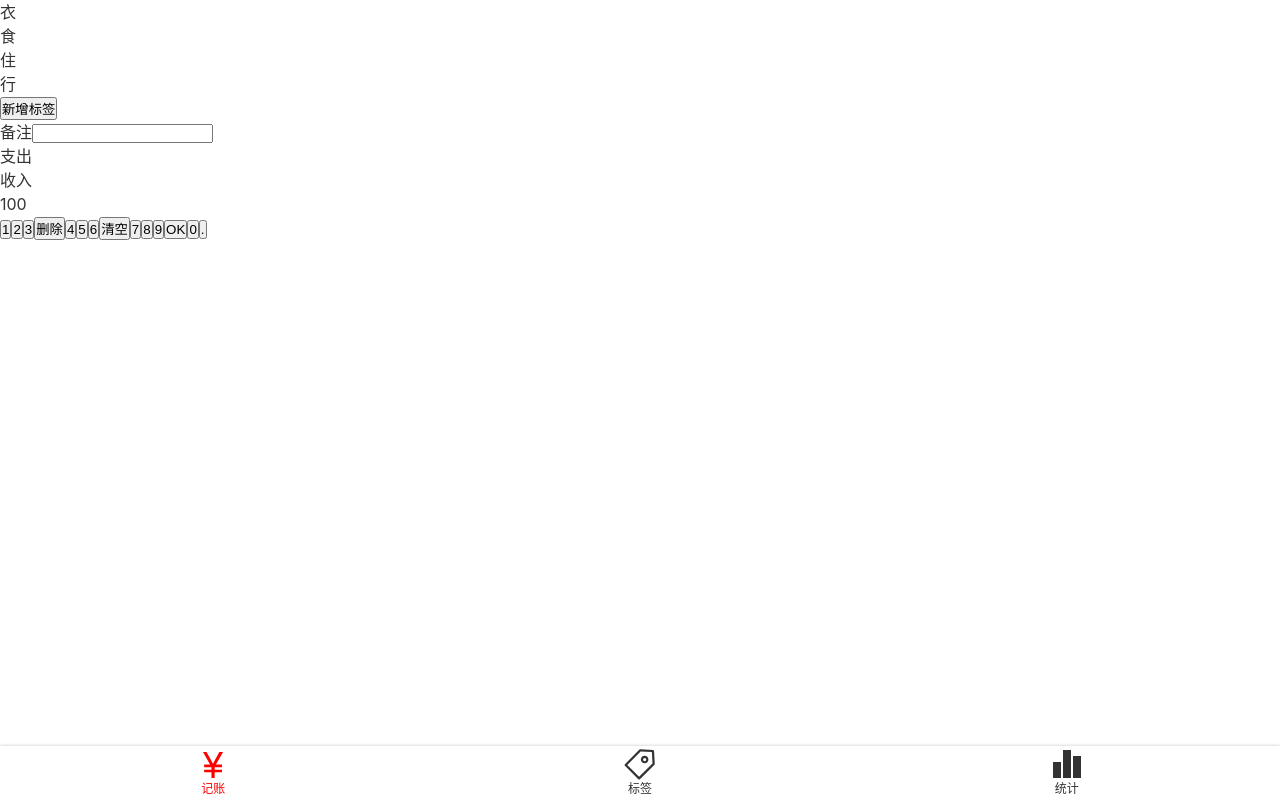
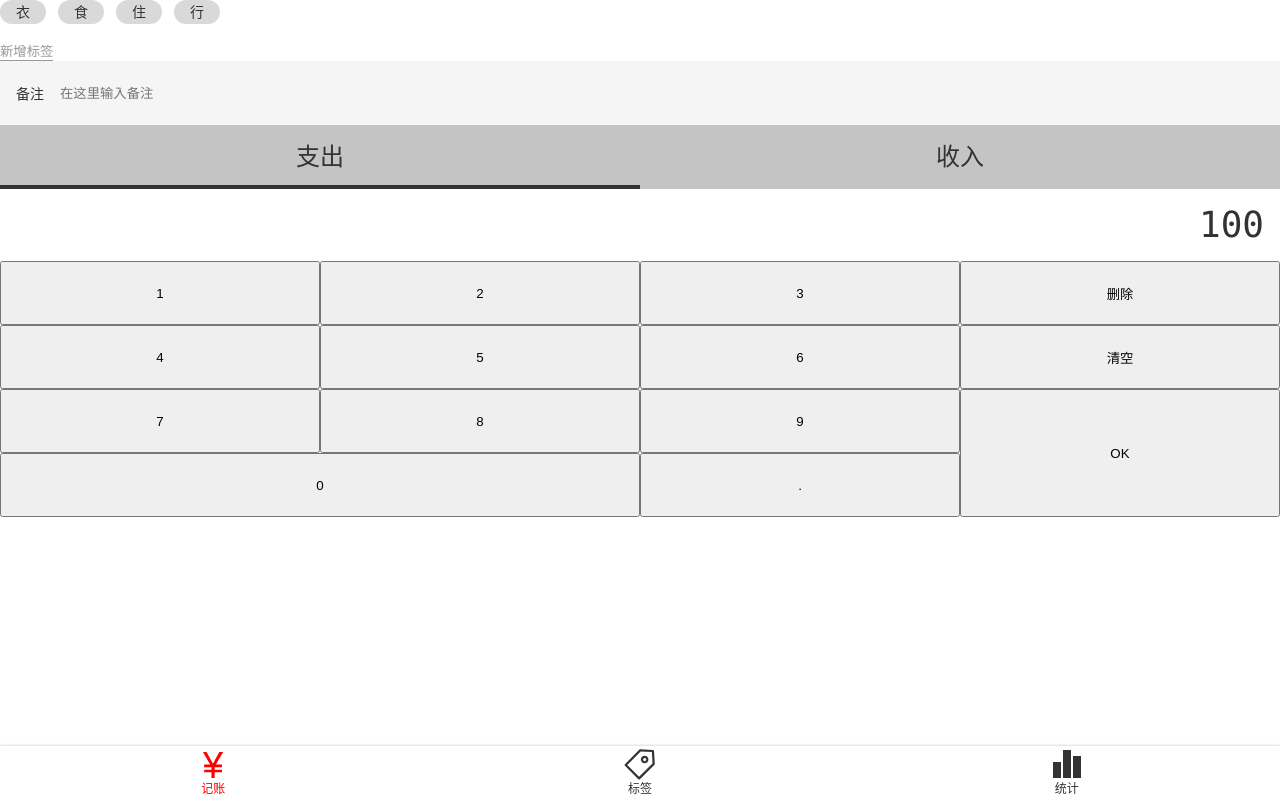
Before and after one commit to Righthand5/money, a Vue app: page /#/money in a window 1280 px wide. Built offline with nearby package versions, Linux system fonts and the light colour scheme.

Commit message:
complete Money.vue

```diff
--- a/src/App.vue
+++ b/src/App.vue
@@ -15,5 +15,6 @@
   color: #333;
   line-height: 1.5;/*导航栏的默认行高*/
   font-family: $font-hei;
+  font-size: 16px;
 }
 </style>
--- a/src/assets/style/helper.scss
+++ b/src/assets/style/helper.scss
@@ -3,3 +3,14 @@
 $font-kai:Baskerville, Georgia, "Liberation Serif", "Kaiti SC", STKaiti, "AR PL UKai CN", "AR PL UKai HK", "AR PL UKai TW", "AR PL UKai TW MBE", "AR PL KaitiM GB", KaiTi, KaiTi_GB2312, DFKai-SB, "TW\-Kai", serif;
 $font-song:Georgia, "Nimbus Roman No9 L", "Songti SC", "Noto Serif CJK SC", "Source Han Serif SC", "Source Han Serif CN", STSong, "AR PL New Sung", "AR PL SungtiL GB", NSimSun, SimSun, "TW\-Sung", "WenQuanYi Bitmap Song", "AR PL UMing CN", "AR PL UMing HK", "AR PL UMing TW", "AR PL UMing TW MBE", PMingLiU, MingLiU, serif;
 $color-highlight:#f00;
+
+
+
+//placeholder
+%x{
+  &::after{
+    content: '';
+    clear: both;
+    display: block;
+  }
+}
--- a/src/assets/style/reset.scss
+++ b/src/assets/style/reset.scss
@@ -6,3 +6,9 @@
   text-decoration: none;
   color:inherit;
 }
+ul, ol{
+  list-style: none;
+}
+:focus{
+  outline: none;
+}
--- a/src/views/Money.vue
+++ b/src/views/Money.vue
@@ -16,7 +16,7 @@
     <div>
       <label class="notes">
         <span class="name">备注</span>
-        <input type="text">
+        <input type="text" placeholder="在这里输入备注">
       </label>
     </div>
     <div>
@@ -39,8 +39,8 @@
         <button>7</button>
         <button>8</button>
         <button>9</button>
-        <button>OK</button>
-        <button>0</button>
+        <button class="ok">OK</button>
+        <button class="zero">0</button>
         <button>.</button>
       </div>
     </div>
@@ -55,8 +55,91 @@
 </script>
 <style lang="scss" scoped>
   @import "~@/assets/style/helper.scss";
-  p{
-    color:$red;
+  .numberPad{
+    .output{
+      font-size: 36px;
+      font-family: Consolas,monospace;
+      padding: 9px 16px;
+      text-align:right;
+    }
+    .buttons{
+      @extend %x;//我继承%x
+      > button{
+        width:  25%;
+        height: 64px;
+        float: left;
+        &.ok{
+          height: 64*2px;
+          float: right;
+        }
+        &.zero{
+          width: 25*2%;
+        }
+      }
+    }
   }
-
+  .types{
+    background: #c4c4c4;
+    display: flex;
+    text-align: center;
+    font-size: 24px;
+    > li{
+      width: 50%;
+      height: 64px;
+      display: flex;
+      justify-content: center;
+      align-items: center;
+      position: relative;
+      &.selected::after{
+        content: '';
+        position: absolute;
+        bottom:0;
+        left: 0;
+        width: 100%;
+        height: 4px;
+        background: #333;
+      }
+    }
+  }
+  .tags{
+    font-size: 14px;
+    > .current{
+      display: flex;
+      > li{
+        background: #d9d9d9;
+        $h:24px;
+        height: $h;
+        line-height: $h;
+        border-radius: ($h/2);
+        padding: 0 16px;
+        margin-right:12px;
+      }
+    }
+    > .new{
+      padding-top:16px;
+      button{
+        background: transparent;
+        border: none;
+        border-bottom: 1px solid;
+        color: #999;
+      }
+    }
+  }
+  .notes{
+    font-size: 14px;
+    background: #f5f5f5;
+    padding-left: 16px;
+    display: flex;
+    align-items: center;
+    .name{
+      padding-right: 16px;
+    }
+    input{
+      height: 64px;
+      flex-grow: 1;
+      background: transparent;
+      border:none;
+      padding-right: 16px;
+    }
+  }
 </style>
```
